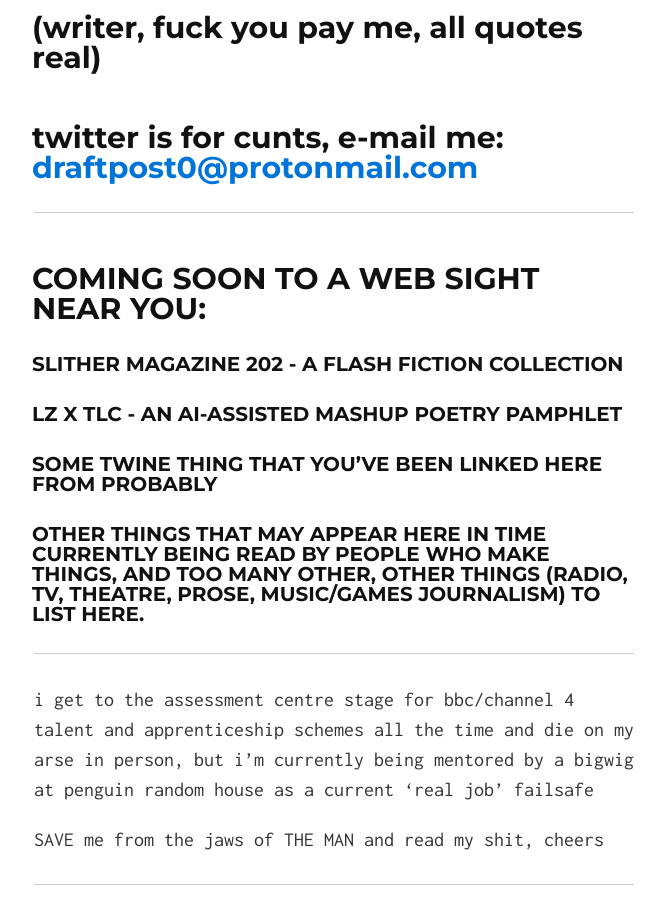
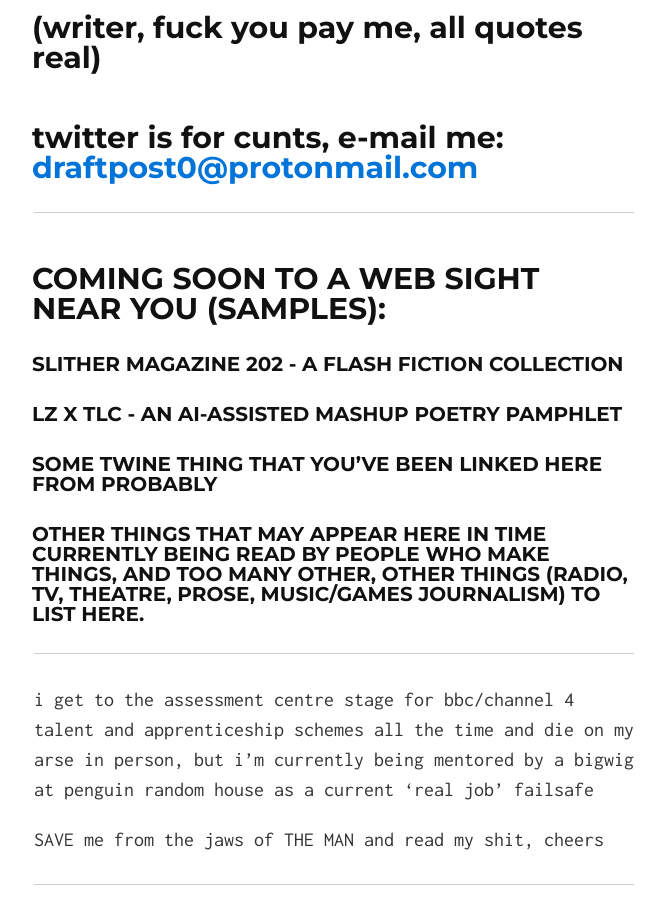
Before and after one commit to draftpost0/draftpost0.github.io, a Jekyll site: the page built from index.md, in a window 1280 px wide and 900 px high, scrolled down 877 px. Shown: the whole window, without its empty margins (306-971 px from the left). Built offline with Jekyll 4.4.1, drawn with Linux system fonts in a browser that asks for light colours; nearby versions of some CDN libraries.

Commit message:
updated index

```diff
--- a/index.md
+++ b/index.md
@@ -9,7 +9,7 @@ layout: default
 ## twitter is for cunts, e-mail me: [draftpost0@protonmail.com](mailto:draftpost0@protonmail.com)
 
 ---
-## COMING SOON TO A WEB SIGHT NEAR YOU:
+## COMING SOON TO A WEB SIGHT NEAR YOU (SAMPLES):
 ### SLITHER MAGAZINE 202 - a flash fiction collection
 ### LZ X TLC - an AI-Assisted mashup poetry pamphlet
 ### SOME TWINE THING THAT YOU'VE BEEN LINKED HERE FROM PROBABLY
```
